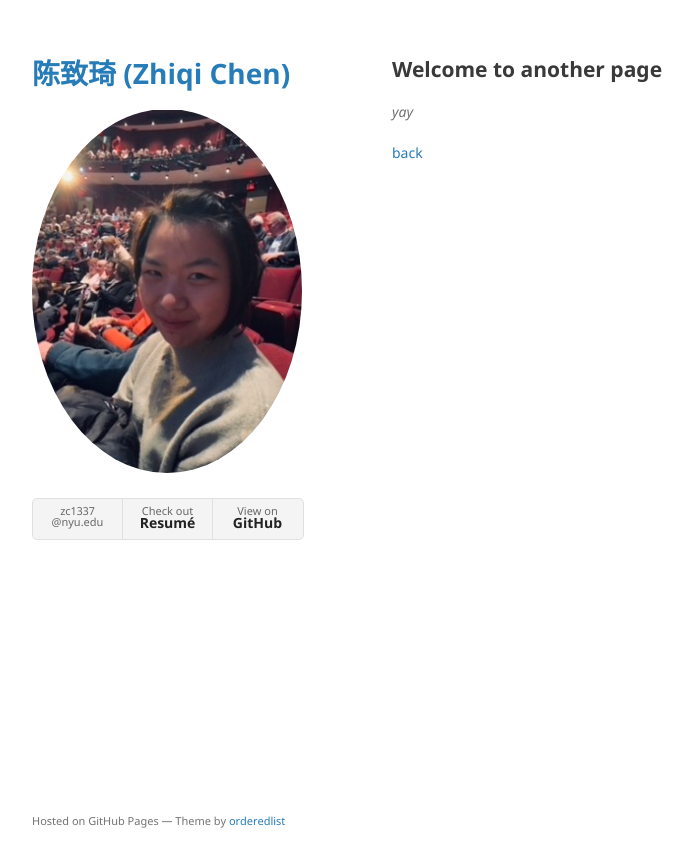
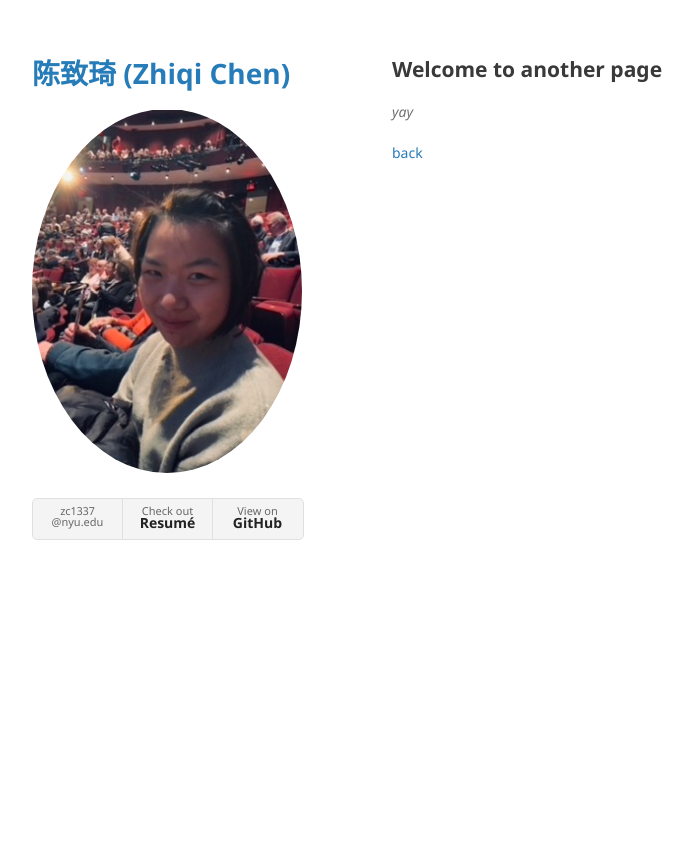
Before and after one commit to zhiqiiiiiii/zhiqiiiiiii.github.io, a Jekyll site: the page built from another-page.md, in a window 1280 px wide. Shown: the top 867 px of the page, without its empty margins (178-871 px from the left). Built offline with Jekyll 4.4.1, drawn with Linux system fonts in a browser that asks for light colours; the repository's description, which GitHub fills in, is left out; our own code applies the rules of GitHub Pages for plain Markdown files.

Commit message:
delete footer

```diff
--- a/_layouts/default.html
+++ b/_layouts/default.html
@@ -22,9 +22,9 @@
 
         <p>{{ site.description | default: site.github.project_tagline }}</p>
 
-        {% if site.github.is_project_page %}
+        <!-- {% if site.github.is_project_page %}
         <p class="view"><a href="{{ site.github.repository_url }}">View the Project on GitHub <small>{{ site.github.repository_nwo }}</small></a></p>
-        {% endif %}
+        {% endif %} -->
 
         <!-- {% if site.github.is_user_page %}
         <p class="view"><a href="{{ site.github.owner_url }}">View My GitHub Profile</a></p>
@@ -45,12 +45,12 @@
       {{ content }}
 
       </section>
-      <footer>
+      <!-- <footer>
         {% if site.github.is_project_page %}
         <p>This project is maintained by <a href="{{ site.github.owner_url }}">{{ site.github.owner_name }}</a></p>
         {% endif %}
         <p><small>Hosted on GitHub Pages &mdash; Theme by <a href="https://github.com/orderedlist">orderedlist</a></small></p>
-      </footer>
+      </footer> -->
     </div>
     <script src="{{ "/assets/js/scale.fix.js" | relative_url }}"></script>
     {% if site.google_analytics %}
```
